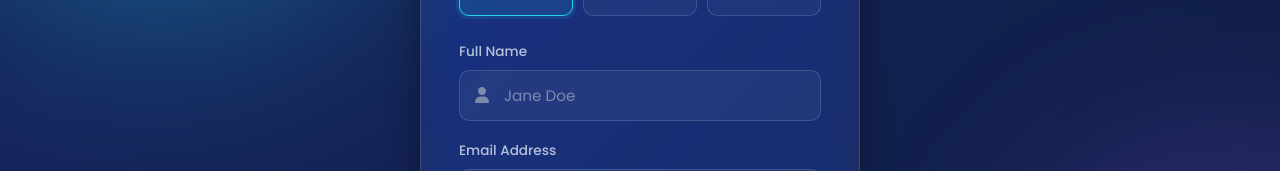
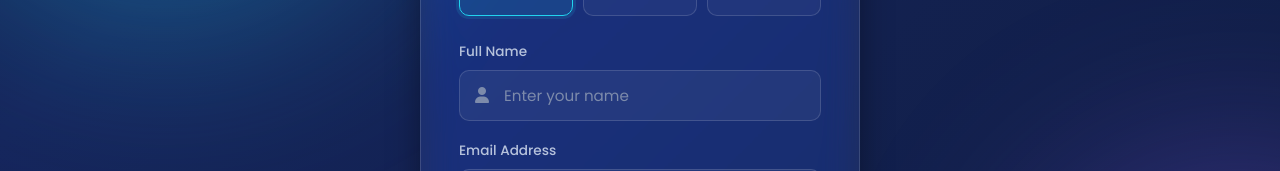
Before and after one commit to Anushiyasubramaniyan/smart-recruitment-react, a React (Vite) app in the folder smart-recruitment-react/frontend/: page /register in a window 1280 px wide. Shown: the part 366-537 px from the top of the page. Built offline with nearby package versions, Linux system fonts and the light colour scheme; no server answers.

Commit message:
Update Register.jsx

```diff
--- a/smart-recruitment-react/frontend/src/pages/Register.jsx
+++ b/smart-recruitment-react/frontend/src/pages/Register.jsx
@@ -91,7 +91,7 @@ export default function Register() {
               <label htmlFor="name">Full Name</label>
               <div className="input-icon-wrap">
                 <i className="fa-solid fa-user"></i>
-                <input type="text" id="name" className="form-control" placeholder="Jane Doe" value={name} onChange={(e) => setName(e.target.value)} required />
+                <input type="text" id="name" className="form-control" placeholder="Enter your name" value={name} onChange={(e) => setName(e.target.value)} required />
               </div>
             </div>
             <div className="form-group">
```
